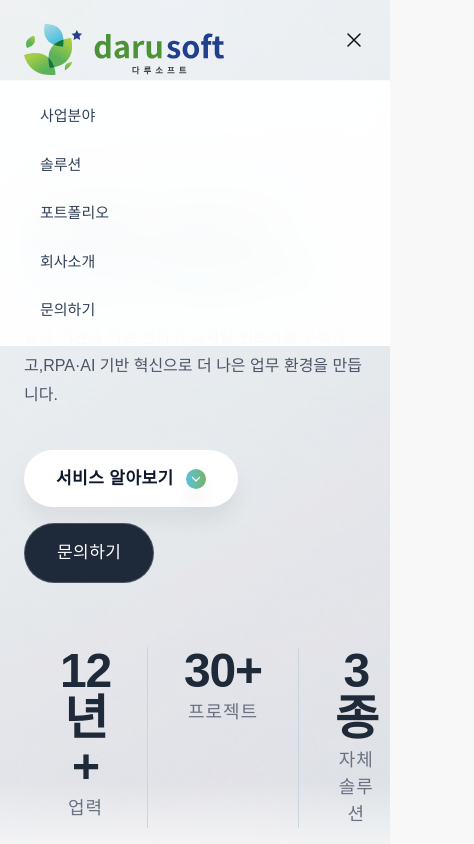
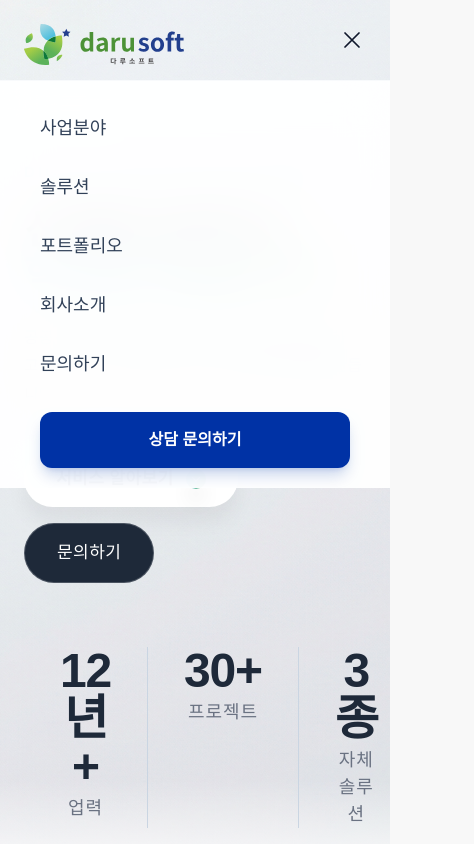
Before and after one commit to rebehayan/darusoft, a Next.js app: page /Btype in a window 390 px wide. Both pictures are taken after a click on the button 354 px from the left and 40 px from the top of the page. Shown: the top 844 px of the page, 474 px wide, since content can reach past the window. Built offline with nearby package versions, Linux system fonts and the light colour scheme; a web font is replaced by a local one.

Commit message:
Btype: Various component updates (Header, Map, Solutions, etc.)

```diff
--- a/app/Btype/components/BusinessAreas.tsx
+++ b/app/Btype/components/BusinessAreas.tsx
@@ -93,7 +93,7 @@ export default function BusinessAreas() {
       id="business"
       className="py-28 lg:py-36 section-white overflow-hidden"
     >
-      <div className="flex justify-between max-w-screen-2xl mx-auto px-6 sm:px-8 lg:px-12">
+      <div className=" block lg:flex justify-between max-w-screen-2xl mx-auto px-6 sm:px-8 lg:px-12">
         <AnimatedSection className="mb-16">
           <div>
             <span className="text-[15px] font-semibold tracking-[0.15em] uppercase text-[#57C1D8] mb-3 block">
@@ -121,20 +121,20 @@ export default function BusinessAreas() {
                 transition={{ duration: 0.5, delay: idx * 0.1 }}
                 className="  [&:nth-child(2)_h4]:bg-[#cdf0d9]"
               >
-                <div className="grid grid-cols-[190px_1fr]  bg-white rounded-3xl p-12 border-[1px] border-slate-200 shadow-[0_15px_20px_0_rgba(0,0,0,0.05)]">
+                <div className="grid grid-cols-1 lg:grid-cols-[190px_1fr]  bg-white rounded-lg lg:rounded-3xl gap-3 lg:gap-0 p-6 lg:p-12 border-[1px] border-slate-200 shadow-[0_15px_20px_0_rgba(0,0,0,0.05)]">
                   <div>
                     <h3 className="text-2xl sm:text-4xl font-bold text-transparent bg-clip-text bg-gradient-to-r from-[#009aea] to-[#00aa38]">
                       {section.label}
                     </h3>
                   </div>
                   <div>
-                    <div className="grid gap-2.5">
+                    <div className="grid gap-4 lg:gap-2.5">
                       {section.items.map((item, i) => (
                         <div
                           key={item.title}
-                          className="group flex gap-5 flex-col"
+                          className="group flex gap-8 lg:gap-5 flex-col"
                         >
-                          <div className="pt-1 grid grid-cols-[158px_1fr] gap-5">
+                          <div className="pt-1 grid grid-cols-1 lg:grid-cols-[158px_1fr] gap-1 lg:gap-5">
                             <h4 className="text-[18px] h-10 text-center content-center rounded-full font-semibold text-slate-800 group-hover:text-slate-900 transition-colors bg-[#d2ecf9]">
                               {item.title}
                             </h4>
--- a/app/Btype/components/Company.tsx
+++ b/app/Btype/components/Company.tsx
@@ -82,10 +82,10 @@ export default function Company() {
   return (
     <section
       id="company"
-      className="py-28 lg:py-36 section-gray overflow-hidden  bg-stone-100"
+      className="py-20 lg:py-36 section-gray overflow-hidden  bg-stone-100"
     >
       <div className="max-w-screen-2xl mx-auto px-6 sm:px-8 lg:px-12">
-        <AnimatedSection className="mb-20">
+        <AnimatedSection className="mb-10 lg:mb-20">
           <span className="text-[15px] font-semibold tracking-[0.15em] uppercase text-[#57C1D8] mb-3 block">
             About Us
           </span>
@@ -93,7 +93,7 @@ export default function Company() {
             회사소개
           </h2>
         </AnimatedSection>
-        <div className="flex gap-28">
+        <div className="lg:flex gap-28">
           <AnimatedSection className="mb-24">
             <div className="grid grid-cols-2 gap-2.5">
               {[
@@ -104,7 +104,7 @@ export default function Company() {
               ].map((s, i) => (
                 <div
                   key={s.label}
-                  className={`bg-white border-[1px] border-gray-200 p-8 lg:p-15 text-center ${CLOVER_RADIUS[s.idx]} shadow-[0_10px_15px_0_rgba(0,0,0,0.06)]`}
+                  className={`bg-white border-[1px] border-gray-200 p-3 lg:p-15 text-center ${CLOVER_RADIUS[s.idx]} shadow-[0_10px_15px_0_rgba(0,0,0,0.06)]`}
                 >
                   <div className="text-4xl sm:text-6xl font-bold text-[#0032a5] tracking-tight">
                     <Counter target={s.raw} suffix={s.suf} />
@@ -117,7 +117,7 @@ export default function Company() {
             </div>
           </AnimatedSection>
 
-          <AnimatedSection className="flex gap-20">
+          <AnimatedSection className="lg:flex gap-20">
             <h3 className="text-3xl font-bold text-slate-900 mb-12 tracking-tight">
               연혁
             </h3>
--- a/app/Btype/components/Header.tsx
+++ b/app/Btype/components/Header.tsx
@@ -22,7 +22,11 @@ export default function Header() {
 
   return (
     <header
-      className={`fixed top-0 left-0 right-0 z-50 transition-all duration-500 ${isScrolled ? "bg-white/90 backdrop-blur-xl shadow-[0_1px_0_rgba(0,0,0,0.05)]" : "bg-transparent"}`}
+      className={`fixed top-0 left-0 right-0 z-50 transition-all duration-500 ${
+        isScrolled
+          ? "bg-white/90 backdrop-blur-xl shadow-[0_1px_0_rgba(0,0,0,0.05)]"
+          : "bg-transparent"
+      }`}
     >
       <div className="w-full max-w-screen-2xl mx-auto px-6 sm:px-8">
         <div className="flex items-center justify-between h-[80px]">
@@ -31,7 +35,7 @@ export default function Header() {
               <img
                 src="/logo1.svg"
                 alt="Darusoft Logo"
-                className={`h-auto w-[200px] object-contain`}
+                className="h-auto w-[160px] md:w-[200px] object-contain"
               />
             </div>
           </a>
@@ -57,11 +61,11 @@ export default function Header() {
 
           <button
             onClick={() => setIsMobileMenuOpen(!isMobileMenuOpen)}
-            className="lg:hidden p-2 -mr-2"
+            className="lg:hidden p-2 -mr-2 transition-colors text-slate-900"
             aria-label="메뉴"
           >
             <svg
-              className={`w-6 h-6 transition-colors`}
+              className="w-7 h-7"
               fill="none"
               stroke="currentColor"
               viewBox="0 0 24 24"
@@ -87,18 +91,31 @@ export default function Header() {
       </div>
 
       {isMobileMenuOpen && (
-        <div className="lg:hidden bg-white/95 backdrop-blur-xl border-t border-slate-100/50">
-          <nav className="max-w-7xl mx-auto px-6 py-3 space-y-0.5">
+        <div
+          className={`lg:hidden overflow-hidden transition-all duration-300 ease-in-out bg-white/95 backdrop-blur-xl border-t border-slate-100/50 ${
+            isMobileMenuOpen ? "max-h-[500px] opacity-100" : "max-h-0 opacity-0"
+          }`}
+        >
+          <nav className="max-w-7xl mx-auto px-6 py-5 space-y-1">
             {NAV_ITEMS.map((item) => (
               <a
                 key={item.href}
                 href={item.href}
                 onClick={() => setIsMobileMenuOpen(false)}
-                className="block px-4 py-3 text-slate-700 hover:text-[#57C1D8] hover:bg-[#57C1D8]/5 rounded-xl text-[15px] font-medium transition-colors"
+                className="block px-4 py-3.5 text-slate-700 hover:text-[#57C1D8] hover:bg-[#57C1D8]/5 rounded-xl text-[18px] font-medium transition-colors"
               >
                 {item.label}
               </a>
             ))}
+            <div className="pt-4 px-4">
+              <a
+                href="#contact"
+                onClick={() => setIsMobileMenuOpen(false)}
+                className="flex items-center justify-center w-full py-4 rounded-xl bg-[#0032a5] text-white font-bold text-[16px] shadow-lg shadow-[#0032a5]/20"
+              >
+                상담 문의하기
+              </a>
+            </div>
           </nav>
         </div>
       )}
--- a/app/Btype/components/Map.tsx
+++ b/app/Btype/components/Map.tsx
@@ -13,8 +13,8 @@ export default function LocationMap() {
   return (
     <section id="map" className="py-20  bg-stone-100">
       <div className="max-w-screen-2xl mx-auto px-6 sm:px-8 lg:px-12">
-        <AnimatedSection className="mb-20 flex justify-between items-end gap-2.5">
-          <div>
+        <AnimatedSection className="mb-10 lg:mb-20 lg:flex justify-between items-end gap-2.5">
+          <div className="mb-4 lg:mb-0">
             <span className="text-[15px] font-semibold tracking-[0.15em] uppercase text-[#57C1D8] mb-3 block">
               Location
             </span>
@@ -22,7 +22,7 @@ export default function LocationMap() {
               오시는 길
             </h2>
           </div>
-          <div className="text-2xl text-stone-700 flex items-center whitespace-nowrap">
+          <div className="text-lg lg:text-2xl text-stone-700 flex items-center whitespace-nowrap">
             <img src="/point.png" alt="" /> 서울시 강동구 성내로 5길 21 2F
           </div>
         </AnimatedSection>
--- a/app/Btype/components/Solutions.tsx
+++ b/app/Btype/components/Solutions.tsx
@@ -54,11 +54,11 @@ export default function Solutions() {
     >
       <div className="relative z-10 py-28 lg:py-36">
         <div className="max-w-screen-2xl mx-auto px-6 sm:px-8">
-          <AnimatedSection className="mb-20">
+          <AnimatedSection className=" mb-10 lg:mb-20">
             <span className="text-[13px] font-semibold tracking-[0.15em] uppercase text-white mb-3 block opacity-70">
               Solutions
             </span>
-            <div className="flex gap-10 items-end">
+            <div className="block lg:flex gap-10 items-end">
               <h2 className="text-[2rem] sm:text-[64px] font-bold text-white tracking-[-0.02em] leading-none">
                 솔루션
               </h2>
@@ -68,7 +68,7 @@ export default function Solutions() {
             </div>
           </AnimatedSection>
 
-          <div className="space-y-20 lg:space-y-28 grid grid-cols-3 gap-15">
+          <div className="space-y-10 lg:space-y-20 lg:space-y-28 grid grid-cols-1 lg:grid-cols-3 gap-5 lg:gap-15">
             {SOLUTIONS.map((sol, idx) => (
               <AnimatedSection key={sol.name} delay={0.1}>
                 <div
@@ -79,7 +79,7 @@ export default function Solutions() {
                 >
                   <div
                     style={{ "--start-color": sol.color }}
-                    className="bg-[image:linear-gradient(to_bottom,var(--start-color)_55%,transparent_70%)] p-12 rounded-2xl "
+                    className="bg-[image:linear-gradient(to_bottom,var(--start-color)_65%,transparent_75%)] lg:bg-[image:linear-gradient(to_bottom,var(--start-color)_55%,transparent_70%)] p-6 lg:p-12 rounded-2xl "
                   >
                     <div>
                       <div className="inline-flex items-center gap-3 mb-6">
```
